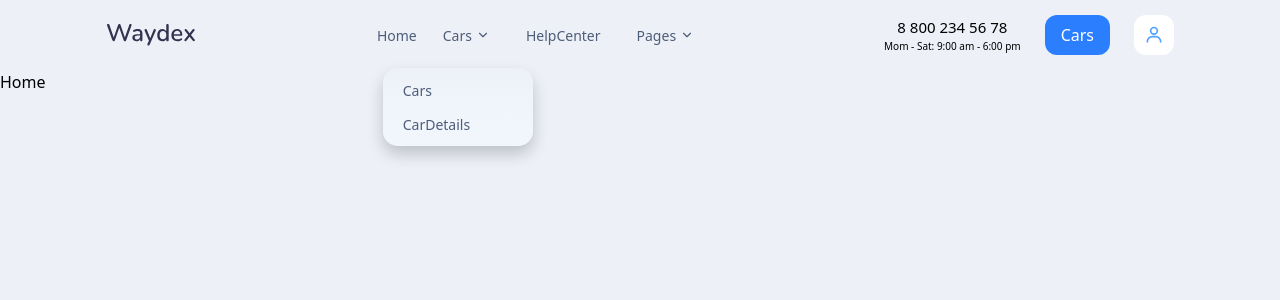
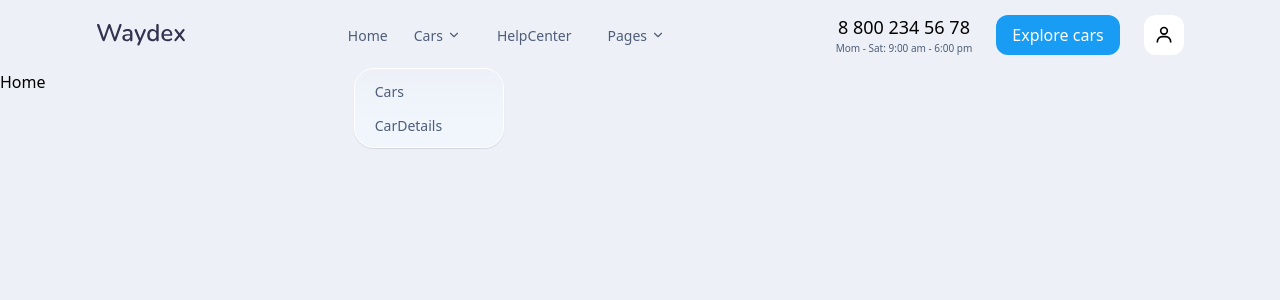
Before and after one commit to SadaqElmi/LPGTMC, a React (Vite) app: page / in a window 1280 px wide. Both pictures are taken after a click on the button "Cars". Shown: the top 300 px of the page. Built offline with nearby package versions, Linux system fonts and the light colour scheme.

Commit message:
refactor header

```diff
--- a/src/components/Header.jsx
+++ b/src/components/Header.jsx
@@ -113,7 +113,7 @@ const Header = () => {
                   position: "absolute",
                   top: "130%",
                   left: "-50px",
-                  borderRadius: "15px",
+                  borderRadius: "20px",
                   background: "linear-gradient(1turn, #f1f6fd 30%, #edf1f7)",
                   listStyle: "none",
                   display: "flex",
@@ -123,7 +123,8 @@ const Header = () => {
                   padding: "10px",
                   margin: 0,
                   width: "150px",
-                  boxShadow: "0px 8px 16px 0px rgba(0,0,0,0.2)",
+                  boxShadow: "0px 1px 1px 0px rgba(0,0,0,0.1)",
+                  border: "1px solid #ffffff",
                 }}
               >
                 <li>
@@ -172,7 +173,7 @@ const Header = () => {
                   position: "absolute",
                   top: "130%",
                   left: "-50px",
-                  borderRadius: "15px",
+                  borderRadius: "20px",
                   background: "linear-gradient(1turn, #f1f6fd 30%, #edf1f7)",
                   listStyle: "none",
                   display: "flex",
@@ -182,7 +183,8 @@ const Header = () => {
                   padding: "10px",
                   margin: 0,
                   width: "150px",
-                  boxShadow: "0px 8px 16px 0px rgba(0,0,0,0.2)",
+                  boxShadow: "0px 1px 1px 0px rgba(0,0,0,0.1)",
+                  border: "1px solid #ffffff",
                 }}
               >
                 <li>
@@ -239,11 +241,16 @@ const Header = () => {
         </div>
         <div className="flex justify-around items-center gap-6">
           <div className="flex flex-col items-center ">
-            <span className="text-[15px]">8 800 234 56 78</span>
-            <span className="text-[10px]"> Mom - Sat: 9:00 am - 6:00 pm</span>
+            <span className="text-[18px] font-['Nunito', sans-serif]">
+              8 800 234 56 78
+            </span>
+            <span className="text-[10px] text-[#4e5d78]">
+              {" "}
+              Mom - Sat: 9:00 am - 6:00 pm
+            </span>
           </div>
-          <button className="bg-blue-500 text-white px-4 py-2 rounded-xl">
-            <Link to="/">Cars</Link>
+          <button className="bg-[#189cf4] text-white px-4 py-2 rounded-xl">
+            <Link to="/">Explore cars</Link>
           </button>
           <div
             style={{ position: "relative", display: "inline-block" }}
@@ -251,7 +258,7 @@ const Header = () => {
           >
             <button
               onClick={toggleLeft}
-              className="p-[10px] cursor-pointer bg-white text-blue-400 rounded-xl"
+              className="p-[10px] cursor-pointer bg-white hover:text-blue-400 rounded-xl"
             >
               <BiUser className="text-[20px]" />
             </button>
@@ -262,7 +269,7 @@ const Header = () => {
                   position: "absolute",
                   top: "130%",
                   left: "-50px",
-                  borderRadius: "15px",
+                  borderRadius: "20px",
                   background: "linear-gradient(1turn, #f1f6fd 30%, #edf1f7)",
                   listStyle: "none",
                   display: "flex",
@@ -272,7 +279,8 @@ const Header = () => {
                   padding: "10px",
                   margin: 0,
                   width: "150px",
-                  boxShadow: "0px 8px 16px 0px rgba(0,0,0,0.2)",
+                  boxShadow: "0px 1px 1px 0px rgba(0,0,0,0.1)",
+                  border: "1px solid #ffffff",
                 }}
               >
                 <li>
```
